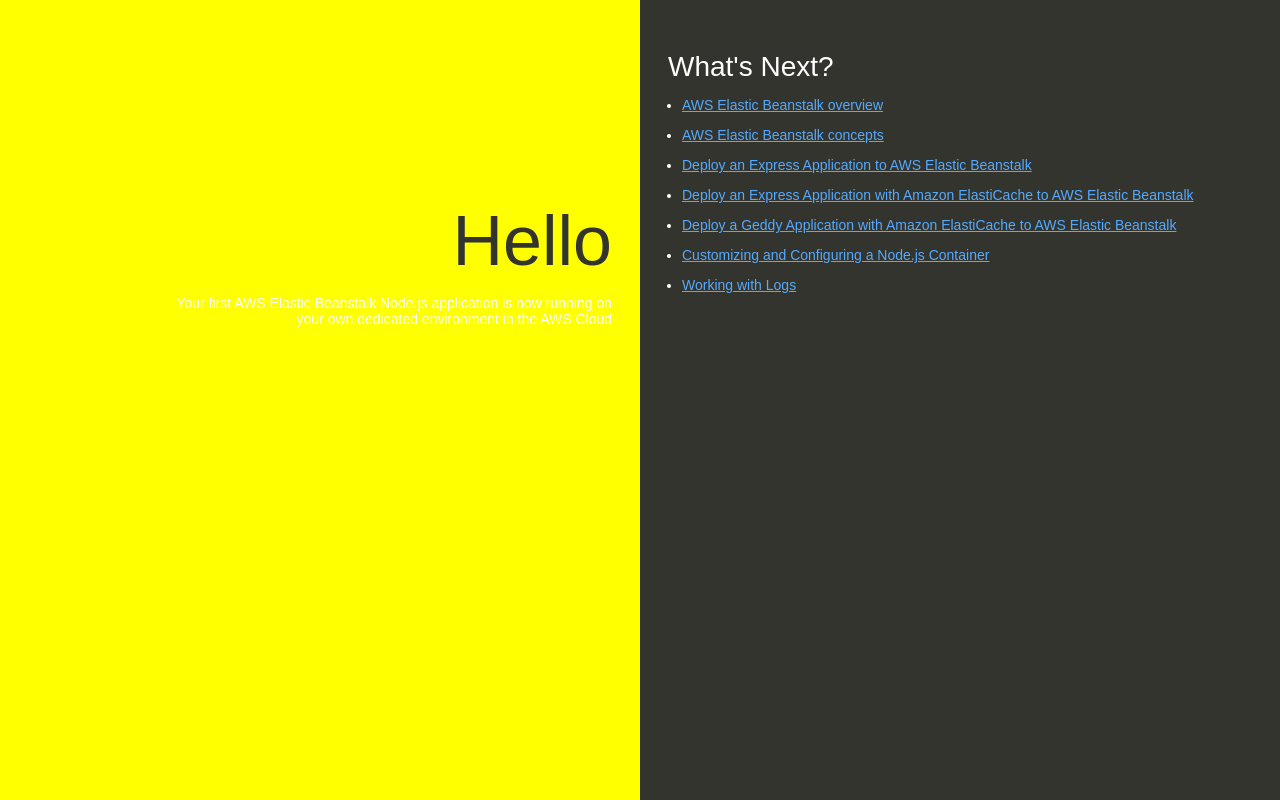
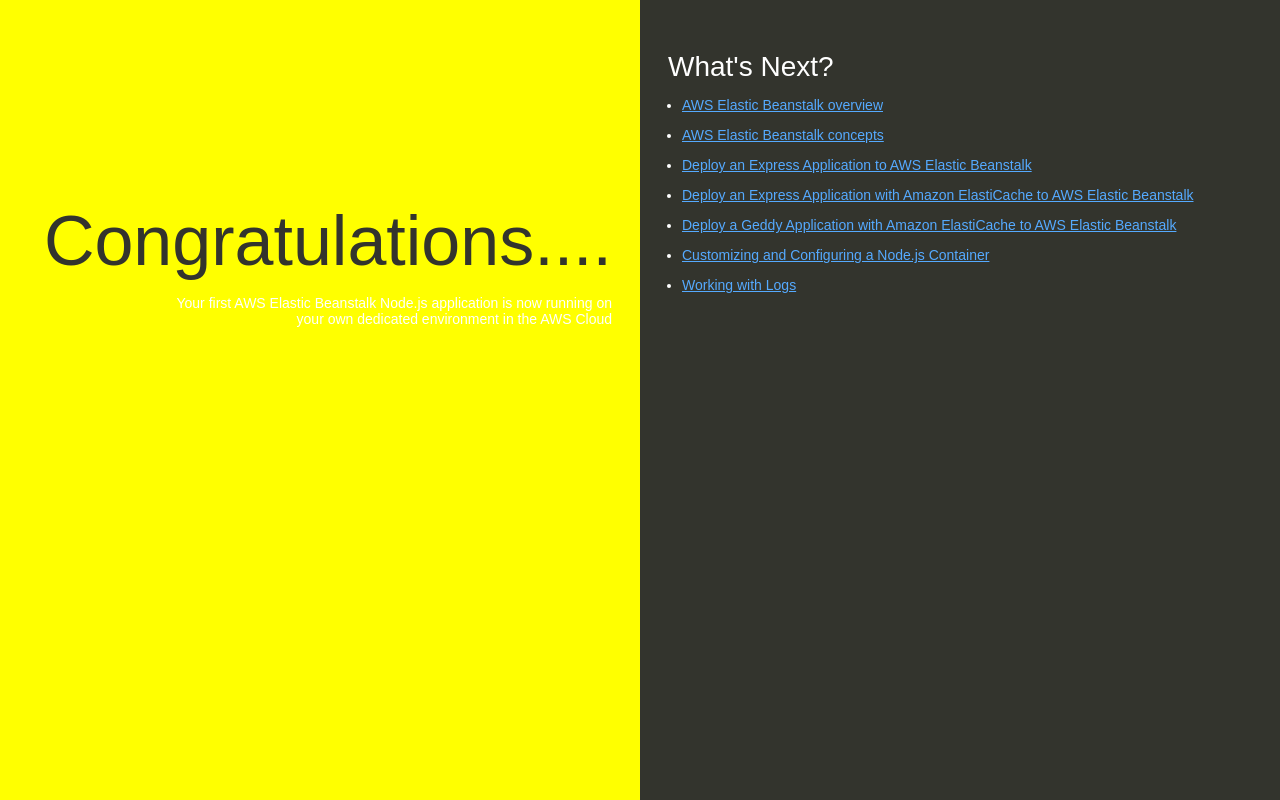
Before and after one commit to rinsha7212-hash/main, a website: page index.html in a window 1280 px wide. Drawn offline with Linux system fonts and the light colour scheme.

Commit message:
Update index.html

```diff
--- a/index.html
+++ b/index.html
@@ -74,7 +74,7 @@
   </head>
   <body>
     <div class="textColumn">
-      <h1>Hello</h1>
+      <h1>Congratulations....</h1>
       <p>Your first AWS Elastic Beanstalk Node.js application is now running on your own dedicated environment in the AWS Cloud</p>
     </div>
     <div class="linksColumn">
```
